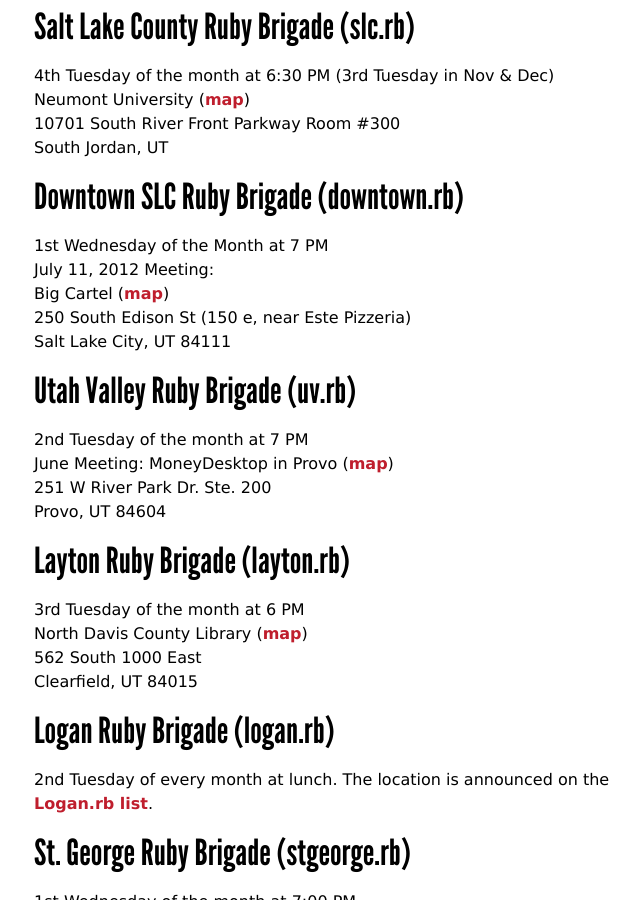
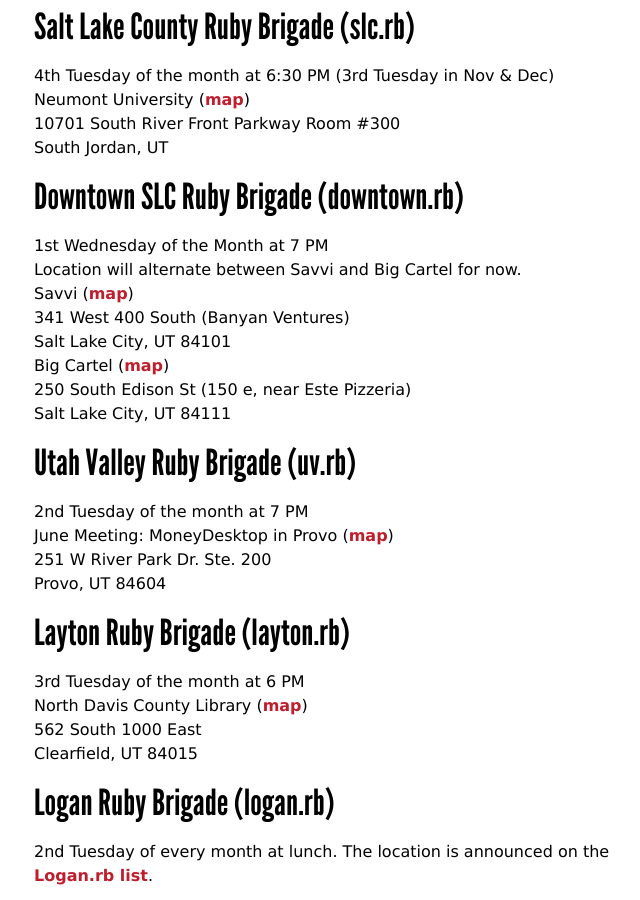
Before and after one commit to urug/urug.github.io, a Jekyll site: the page built from index.html, in a window 1280 px wide and 900 px high, scrolled down 534 px. Shown: the whole window, without its empty margins (306-946 px from the left). Built offline with Jekyll 4.4.1, drawn with Linux system fonts in a browser that asks for light colours.

Commit message:
Updated Downtown.rb location.

```diff
--- a/index.html
+++ b/index.html
@@ -18,8 +18,11 @@
 
 <h2 id="downtown.rb">Downtown SLC Ruby Brigade (downtown.rb)</h2>
 <p>1st Wednesday of the Month at 7 PM<br>
-July 11, 2012 Meeting: <br>
-Big Cartel (<a href="http://goo.gl/maps/eV5t">map</a>)<br>
+Location will alternate between Savvi and Big Cartel for now. </br>
+<strong>Savvi</strong> (<a href="http://goo.gl/maps/wTvlb" target="_blank">map</a>)<br>
+341 West 400 South (Banyan Ventures)<br>
+Salt Lake City, UT 84101<br>
+<strong>Big Cartel </strong>(<a href="http://goo.gl/maps/eV5t" target="_blank">map</a>)<br>
 250 South Edison St (150 e, near Este Pizzeria)<br>
 Salt Lake City, UT 84111</p>
 
```
